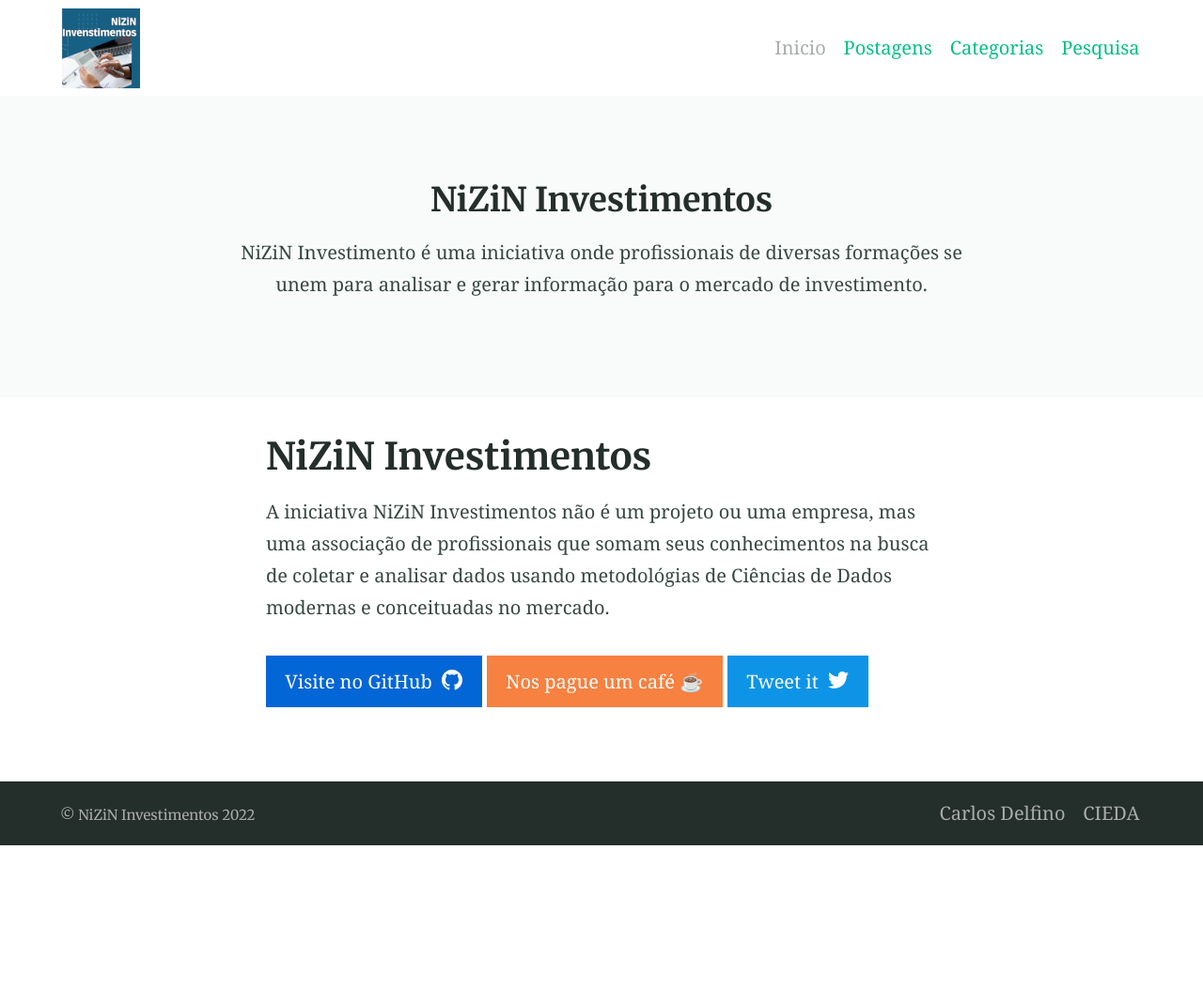
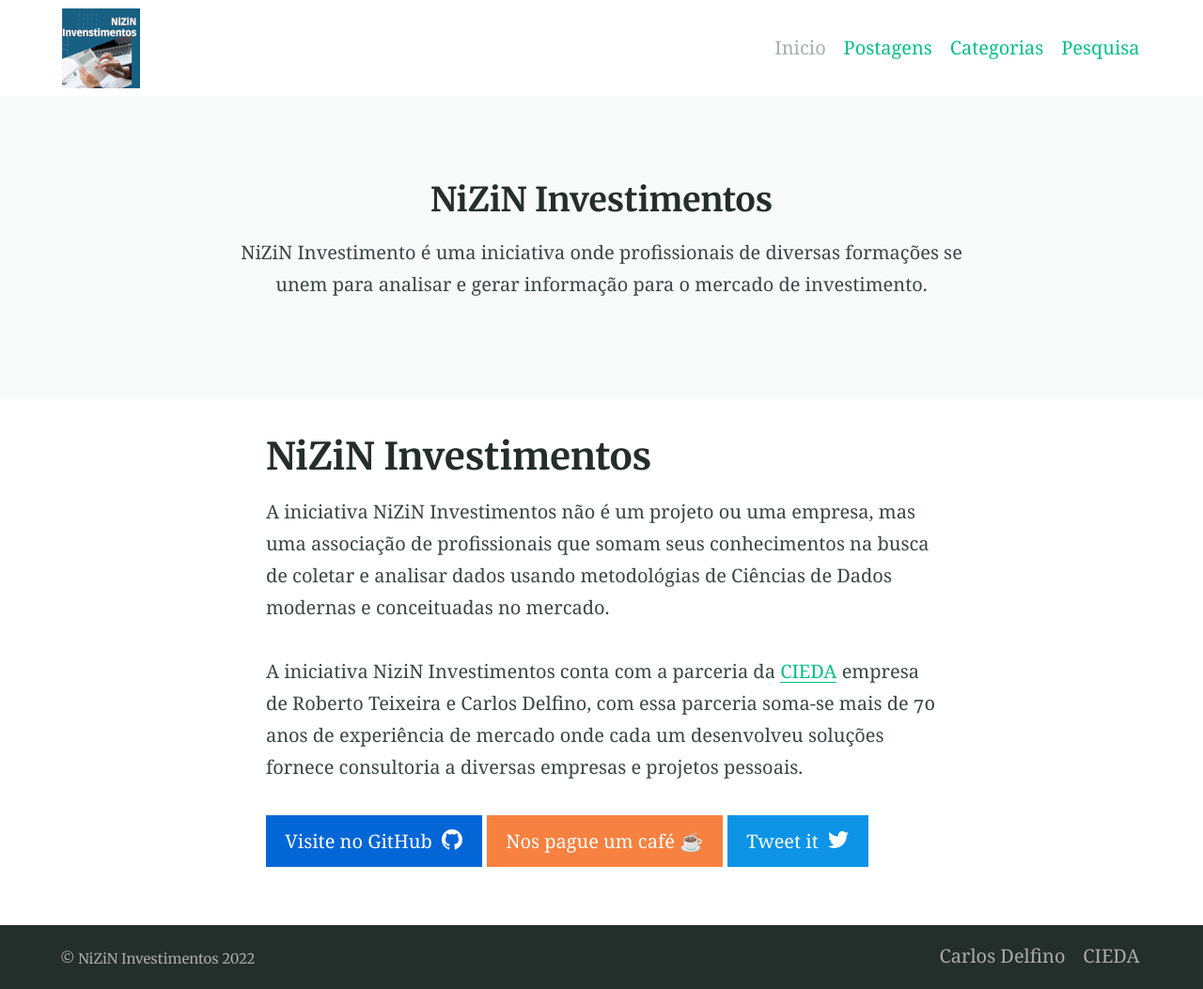
Before and after one commit to NIZIN-invest/nizin-invest.github.io, a Jekyll site: the page built from index.md, in a window 1280 px wide. Shown: the whole page at 94% size. Built offline with Jekyll 4.4.1, drawn with Linux system fonts in a browser that asks for light colours; before the commit the page ends 900 px from its top, so only the background shows below that.

Commit message:
ampliação do texto de apresentação

```diff
--- a/index.md
+++ b/index.md
@@ -11,4 +11,6 @@ A iniciativa NiZiN Investimentos não é um projeto ou uma empresa, mas uma asso
 
 <!--more-->
 
+A iniciativa NiziN Investimentos conta com a parceria da [CIEDA](https://cieda.com.br) empresa de Roberto Teixeira e Carlos Delfino, com essa parceria soma-se mais de 70 anos de experiência de mercado onde cada um desenvolveu soluções fornece consultoria a diversas empresas e projetos pessoais.
+
 {% include button.html text="Visite no GitHub" icon="github" link="https://github.com/nizin-invest" color="#0366d6" %} {% include button.html text="Nos pague um café ☕️" link="https://buymeacoffee.com/carlosdelfino#support" color="#f68140" %} {% include button.html text="Tweet it" icon="twitter" link="https://twitter.com/intent/tweet/?url=https://nizin-invest.gitlab.io&text=NiZiN-Invest%20Soluções%20em%20análise%20de%20dadosvia=nizin_invest" color="#0d94e7" %}
```
